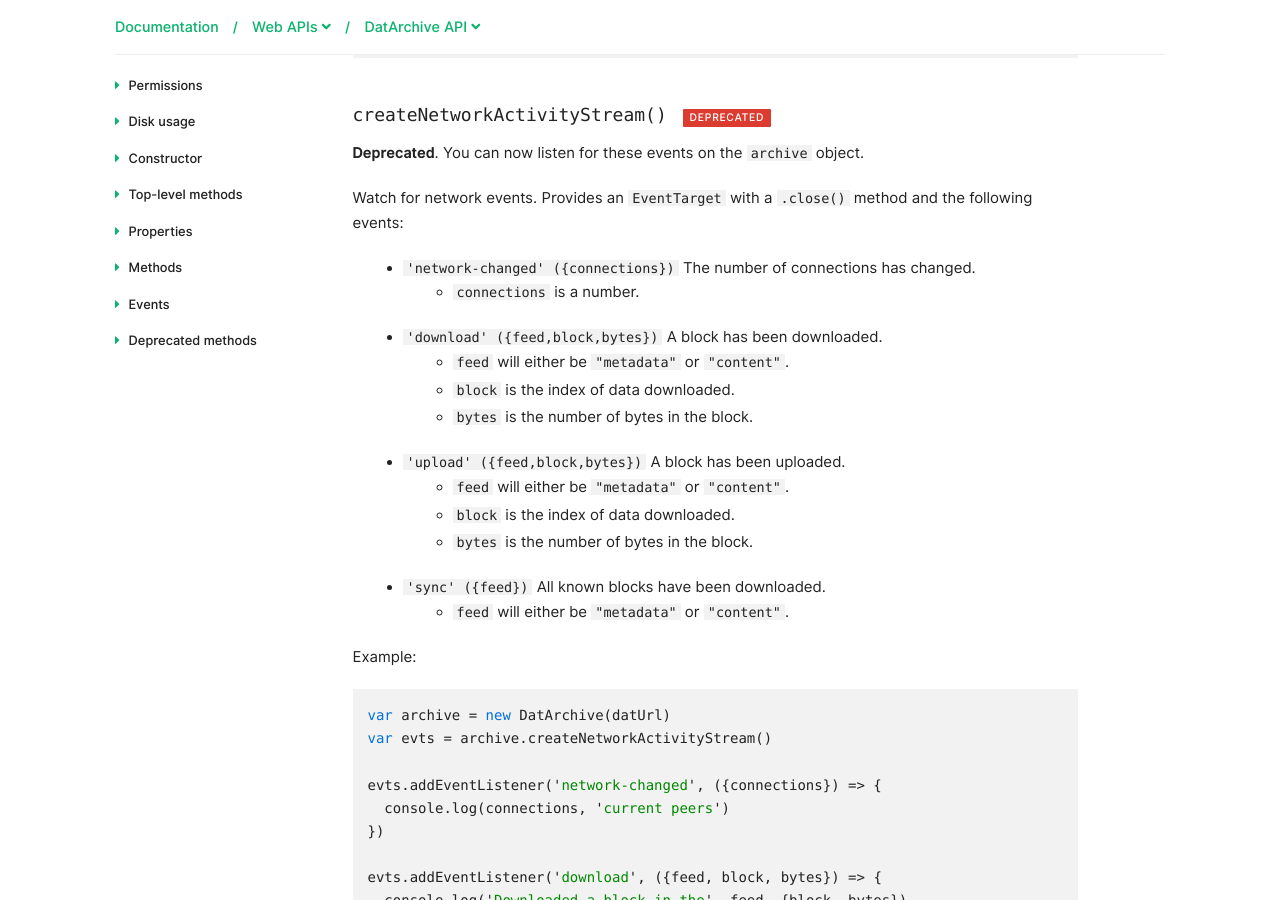
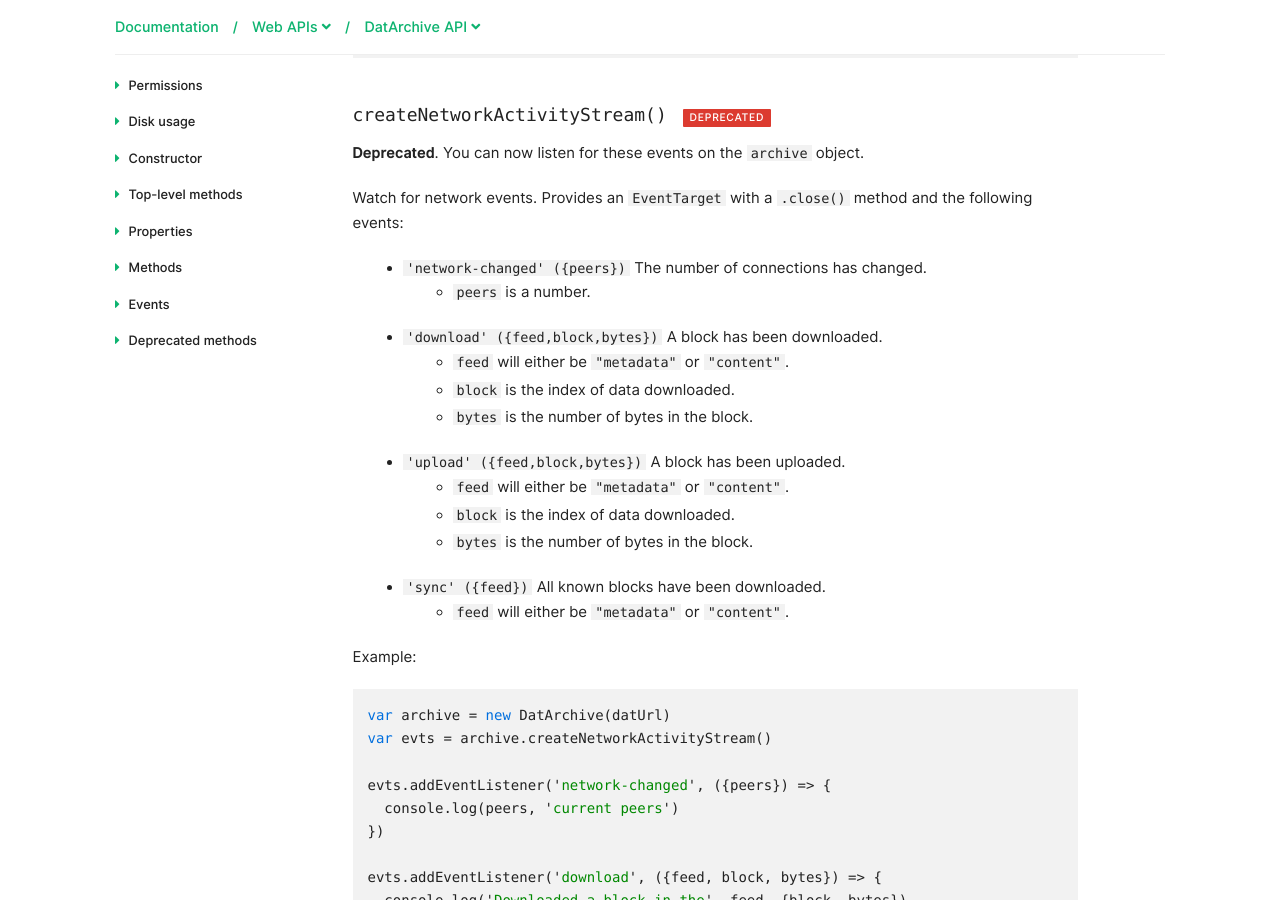
Before and after one commit to beakerbrowser/beakerbrowser.com, a Jekyll site: the page built from _docs/apis/dat.md, in a window 1280 px wide and 900 px high, scrolled down 17578 px. Built offline with Jekyll 4.4.1, drawn with Linux system fonts in a browser that asks for light colours; some of the changed text lies outside the part shown.

Commit message:
Fix docs, .connections -> .peers

````diff
--- a/_data/apis/dat.yml
+++ b/_data/apis/dat.yml
@@ -517,14 +517,14 @@ events:
     desc: |
       The network conditions have changed (e.g. a new peer has connected).
 
-      - `event.connections` Number. The number of active connections.
+      - `event.peers` Number. The number of active connections.
 
       Example:
 
       ```js
       var archive = new DatArchive(datUrl)
-      archive.addEventListener('network-changed', ({connections}) => {
-        console.log(connections, 'current peers')
+      archive.addEventListener('network-changed', ({peers}) => {
+        console.log(peers, 'current peers')
       })
       ```
   -
@@ -715,8 +715,8 @@ deprecated_methods:
 
       Watch for network events. Provides an `EventTarget` with a `.close()` method and the following events:
 
-      - `'network-changed' ({connections})` The number of connections has changed.
-        - `connections` is a number.
+      - `'network-changed' ({peers})` The number of connections has changed.
+        - `peers` is a number.
       - `'download' ({feed,block,bytes})` A block has been downloaded.
         - `feed` will either be `"metadata"` or `"content"`.
         - `block` is the index of data downloaded.
@@ -734,8 +734,8 @@ deprecated_methods:
       var archive = new DatArchive(datUrl)
       var evts = archive.createNetworkActivityStream()
 
-      evts.addEventListener('network-changed', ({connections}) => {
-        console.log(connections, 'current peers')
+      evts.addEventListener('network-changed', ({peers}) => {
+        console.log(peers, 'current peers')
       })
 
       evts.addEventListener('download', ({feed, block, bytes}) => {
````
